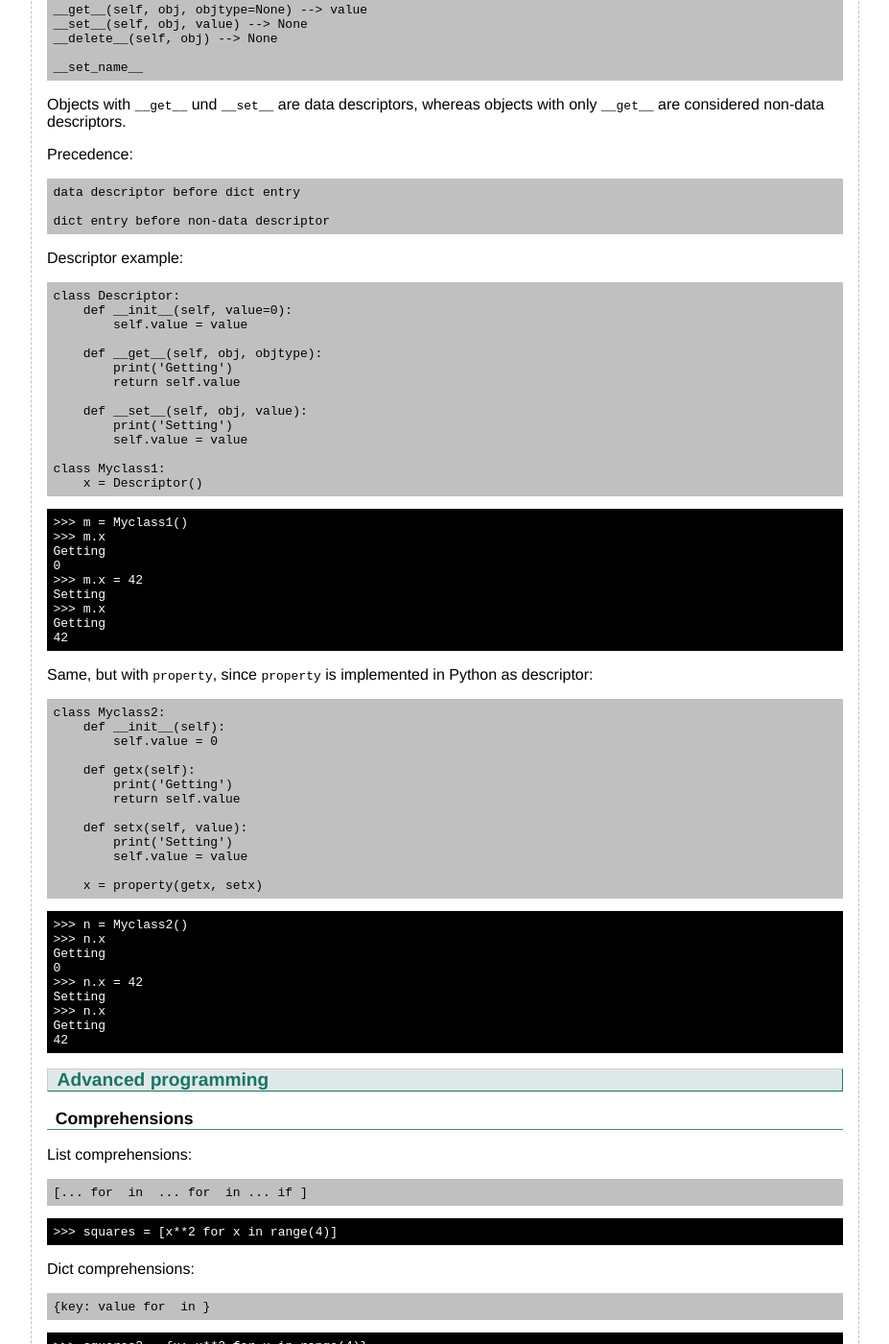
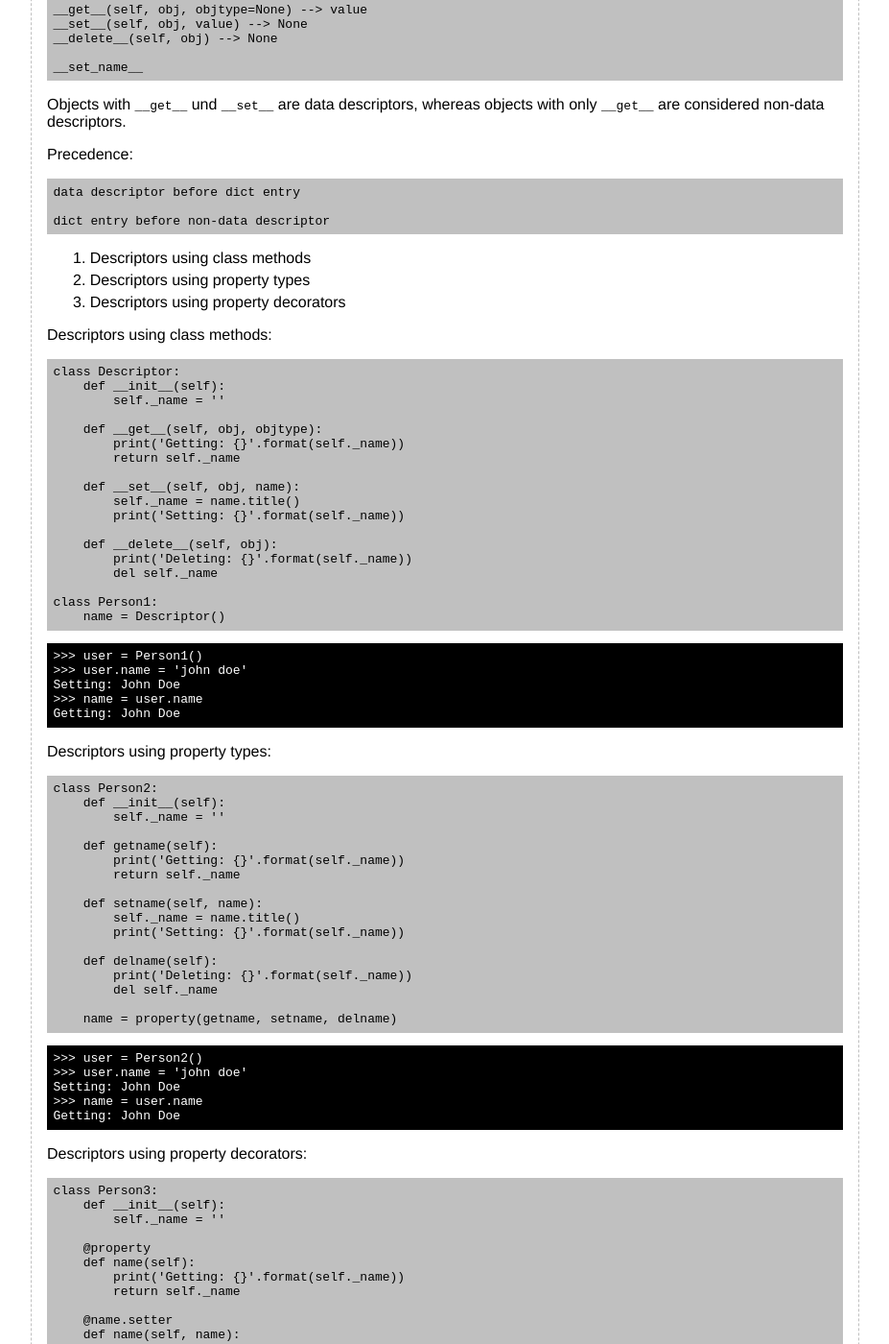
Before and after one commit to flyinggreenfrog/flyinggreenfrog.github.io, a Jekyll site: the page built from knowledgebase/python.md, in a window 1280 px wide and 1400 px high, scrolled down 10869 px. Shown: the whole window at 96% size, without its empty margins (176-1103 px from the left). Built offline with Jekyll 4.4.1, drawn with Linux system fonts in a browser that asks for light colours; some of the changed text lies outside the part shown.

Commit message:
Added better descriptors examples.

````diff
--- a/knowledgebase/python.md
+++ b/knowledgebase/python.md
@@ -773,66 +773,100 @@ data descriptor before dict entry
 dict entry before non-data descriptor
 ```
 
-Descriptor example:
+1. Descriptors using class methods
+2. Descriptors using property types
+3. Descriptors using property decorators
+
+Descriptors using class methods:
 
 ``` text
 class Descriptor:
-    def __init__(self, value=0):
-        self.value = value
+    def __init__(self):
+        self._name = ''
 
     def __get__(self, obj, objtype):
-        print('Getting')
-        return self.value
+        print('Getting: {}'.format(self._name))
+        return self._name
 
-    def __set__(self, obj, value):
-        print('Setting')
-        self.value = value
+    def __set__(self, obj, name):
+        self._name = name.title()
+        print('Setting: {}'.format(self._name))
 
-class Myclass1:
-    x = Descriptor()
+    def __delete__(self, obj):
+        print('Deleting: {}'.format(self._name))
+        del self._name
+
+class Person1:
+    name = Descriptor()
 ```
 
 ``` sh
->>> m = Myclass1()
->>> m.x
-Getting
-0
->>> m.x = 42
-Setting
->>> m.x
-Getting
-42
+>>> user = Person1()
+>>> user.name = 'john doe'
+Setting: John Doe
+>>> name = user.name
+Getting: John Doe
 ```
 
-Same, but with `property`, since `property` is implemented in Python as
-descriptor:
+Descriptors using property types:
 
 ``` text
-class Myclass2:
+class Person2:
     def __init__(self):
-        self.value = 0
+        self._name = ''
 
-    def getx(self):
-        print('Getting')
-        return self.value
+    def getname(self):
+        print('Getting: {}'.format(self._name))
+        return self._name
 
-    def setx(self, value):
-        print('Setting')
-        self.value = value
+    def setname(self, name):
+        self._name = name.title()
+        print('Setting: {}'.format(self._name))
 
-    x = property(getx, setx)
+    def delname(self):
+        print('Deleting: {}'.format(self._name))
+        del self._name
+
+    name = property(getname, setname, delname)
 ```
 
 ``` sh
->>> n = Myclass2()
->>> n.x
-Getting
-0
->>> n.x = 42
-Setting
->>> n.x
-Getting
-42
+>>> user = Person2()
+>>> user.name = 'john doe'
+Setting: John Doe
+>>> name = user.name
+Getting: John Doe
+```
+
+Descriptors using property decorators:
+
+``` text
+class Person3:
+    def __init__(self):
+        self._name = ''
+
+    @property
+    def name(self):
+        print('Getting: {}'.format(self._name))
+        return self._name
+
+    @name.setter
+    def name(self, name):
+        self._name = name.title()
+        print('Setting: {}'.format(self._name))
+
+    @name.deleter
+    def name(self):
+        print('Deleting: {}'.format(self._name))
+        del self._name
+```
+
+``` sh
+>>> user = Person3()
+>>> user.name = 'john doe'
+Setting: John Doe
+>>> name = user.name
+Getting: John Doe
 ```
 
 ## Advanced programming
````
